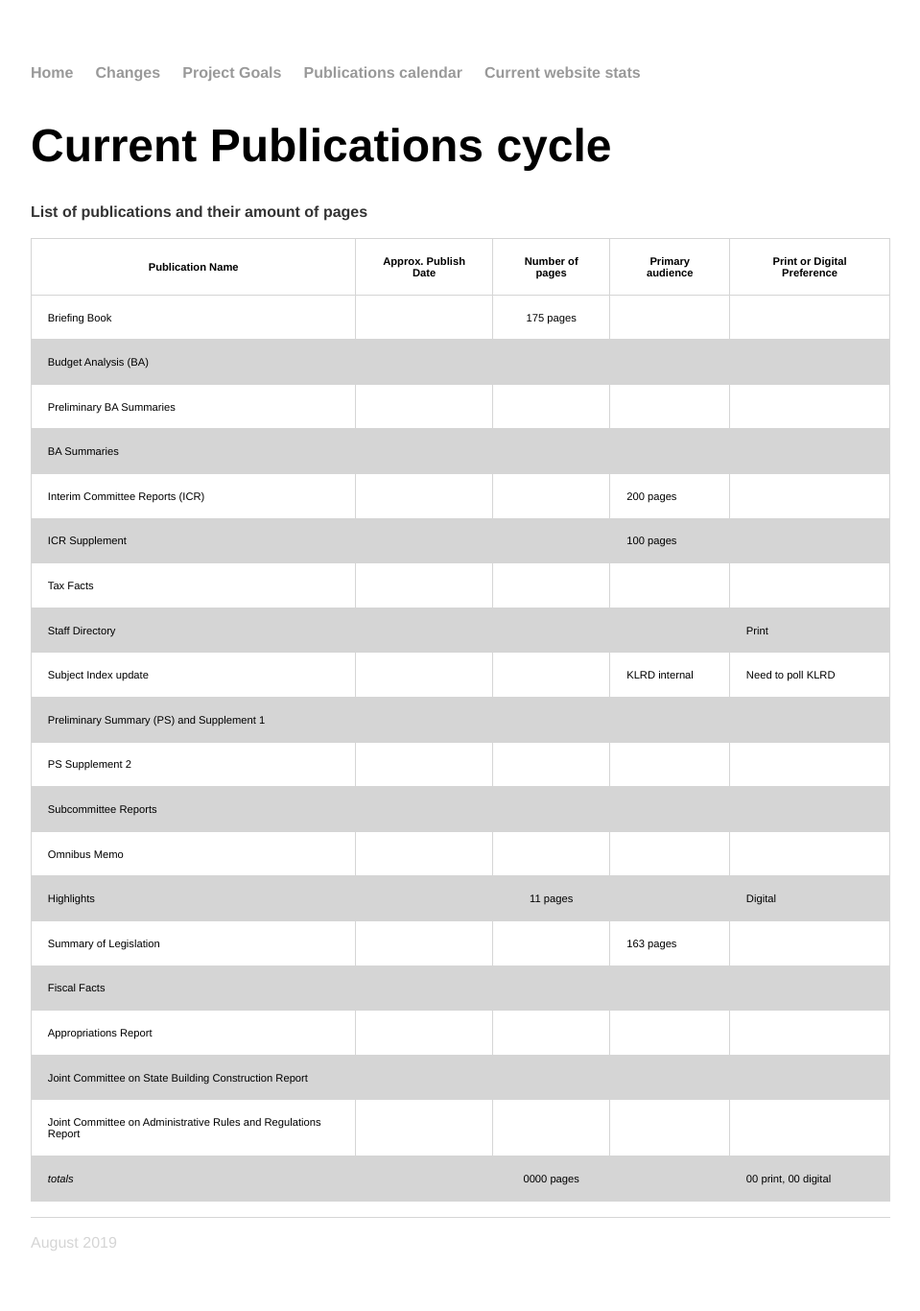
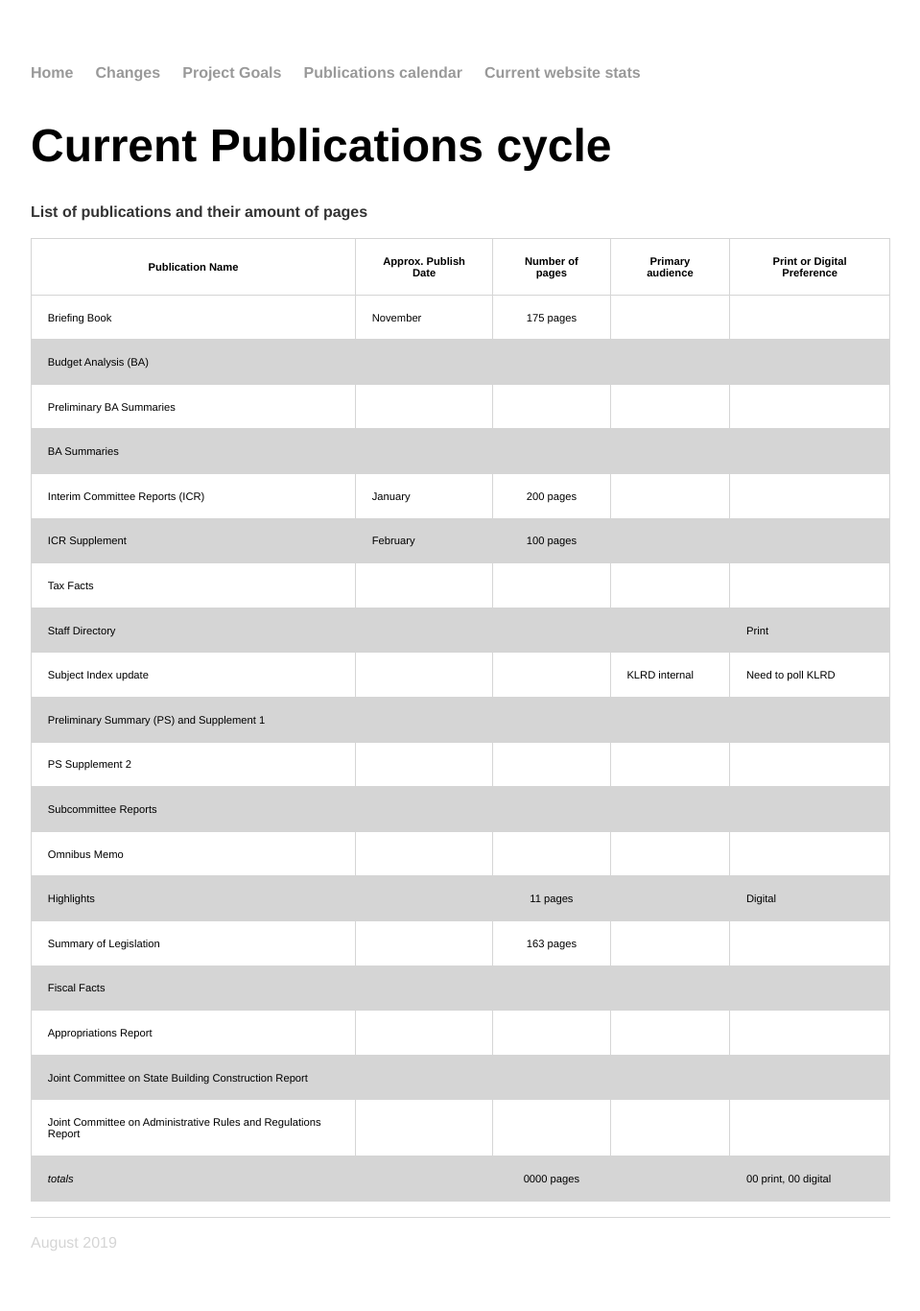
Before and after one commit to karlfun/karlfun.github.io, a Jekyll site: the page built from calendar/index.md, in a window 1280 px wide. Shown: the whole page at 96% size, without its empty margins (160-1119 px from the left). Built offline with Jekyll 4.4.1, drawn with Linux system fonts in a browser that asks for light colours.

Commit message:
fix columns for page amounts

```diff
--- a/calendar/index.md
+++ b/calendar/index.md
@@ -9,12 +9,12 @@ title: Publications Calendar
 
 | Publication Name | Approx. Publish Date | Number of pages | Primary audience | Print or Digital Preference |
 | --- | --- | :---: | --- | --- |
-| Briefing Book | | 175 pages | | |
+| Briefing Book | November | 175 pages | | |
 | Budget Analysis (BA) | | | |  |
 | Preliminary BA Summaries | | | |  |
 | BA Summaries | | | | |
-| Interim Committee Reports (ICR) | | | 200 pages | |
-| ICR Supplement | | | 100 pages | |
+| Interim Committee Reports (ICR) | January | 200 pages |  | |
+| ICR Supplement | February | 100 pages |  | |
 | Tax Facts | | | | |
 | Staff Directory | | | |  Print |
 | Subject Index update | | | KLRD internal | Need to poll KLRD |
@@ -23,7 +23,7 @@ title: Publications Calendar
 | Subcommittee Reports | | || |
 | Omnibus Memo | | | | |
 | Highlights | | 11 pages | | Digital |
-| Summary of Legislation | | | 163 pages | |
+| Summary of Legislation | | 163 pages |  | |
 | Fiscal Facts | | | | |
 | Appropriations Report | | | | |
 | Joint Committee on State Building Construction Report | | | | |
```
